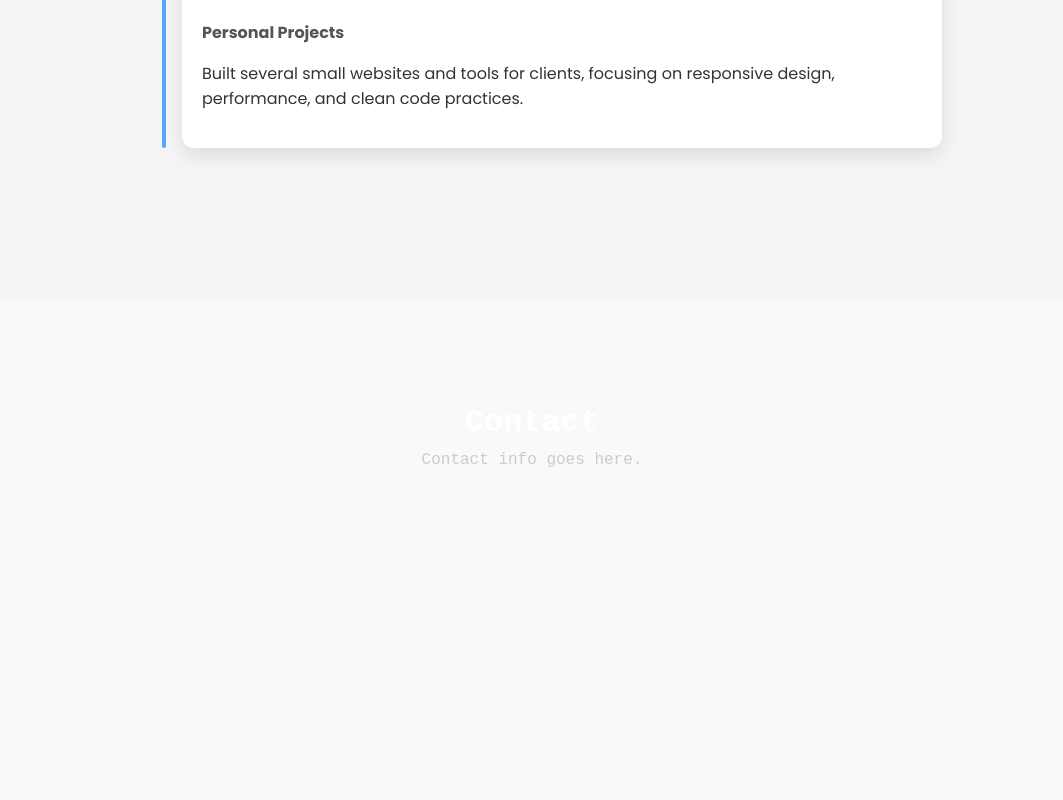
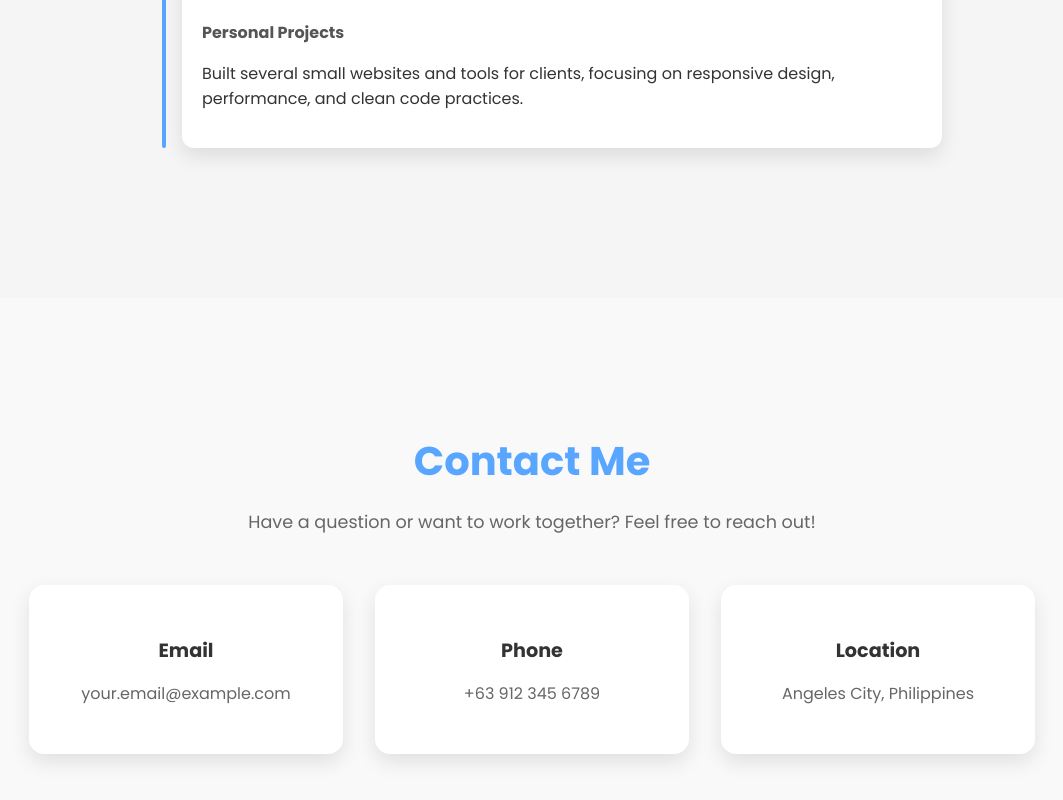
Before and after one commit to Freiderich/Portfolio, a React (Vite) app: page / in a window 1280 px wide. Shown: the part 5854-6654 px from the top of the page, without its empty margins (108-1171 px from the left). Before the commit the page ends 6403 px from the top, so only its background shows below. Built offline with nearby package versions, Linux system fonts and the light colour scheme.

Commit message:
added contact

```diff
--- /dev/null
+++ b/src/components/Contact.jsx
@@ -0,0 +1,35 @@
+import React from "react";
+import "../styles/Contact.css";
+
+function Contact() {
+  return (
+    <section id="contact" className="contact-section">
+      <h2>Contact Me</h2>
+      <p className="intro">
+        Have a question or want to work together? Feel free to reach out!
+      </p>
+
+      <div className="contact-container">
+        <div className="contact-card">
+          <i className="fas fa-envelope"></i>
+          <h3>Email</h3>
+          <p>your.email@example.com</p>
+        </div>
+
+        <div className="contact-card">
+          <i className="fas fa-phone"></i>
+          <h3>Phone</h3>
+          <p>+63 912 345 6789</p>
+        </div>
+
+        <div className="contact-card">
+          <i className="fas fa-map-marker-alt"></i>
+          <h3>Location</h3>
+          <p>Angeles City, Philippines</p>
+        </div>
+      </div>
+    </section>
+  );
+}
+
+export default Contact;
--- a/src/components/Sections.jsx
+++ b/src/components/Sections.jsx
@@ -5,7 +5,9 @@ import About from "./About";
 import Skills from "./Skills";
 import Projects from "./Projects";
 import Experience from "./Experience";
+import Contact from "./Contact";
 import "../styles/Sections.css";
+
 
 function Sections() {
   return (
@@ -22,10 +24,7 @@ function Sections() {
 
       <Experience />
 
-      <section id="contact" className="section">
-        <h2>Contact</h2>
-        <p>Contact info goes here.</p>
-      </section>
+      <Contact />
     </main>
   );
 }
--- /dev/null
+++ b/src/styles/Contact.css
@@ -0,0 +1,67 @@
+.contact-section {
+  padding: 100px 10%;
+  background: #f9f9f9;
+  text-align: center;
+}
+
+.contact-section h2 {
+  font-size: 2.5rem;
+  color: #58a6ff;
+  margin-bottom: 15px;
+}
+
+.contact-section .intro {
+  font-size: 1.1rem;
+  color: #666;
+  margin-bottom: 50px;
+}
+
+.contact-container {
+  display: flex;
+  justify-content: center;
+  gap: 2rem;
+  flex-wrap: wrap;
+}
+
+.contact-card {
+  background: #ffffff;
+  padding: 2rem;
+  border-radius: 15px;
+  width: 250px;
+  box-shadow: 0 8px 20px rgba(0, 0, 0, 0.1);
+  transition: transform 0.3s ease, box-shadow 0.3s ease;
+}
+
+.contact-card:hover {
+  transform: translateY(-5px);
+  box-shadow: 0 10px 25px rgba(88, 166, 255, 0.3);
+}
+
+.contact-card i {
+  font-size: 2rem;
+  color: #58a6ff;
+  margin-bottom: 10px;
+}
+
+.contact-card h3 {
+  font-size: 1.2rem;
+  margin-bottom: 5px;
+  color: #333;
+}
+
+.contact-card p {
+  font-size: 1rem;
+  color: #666;
+}
+
+/* Responsive */
+@media (max-width: 768px) {
+  .contact-container {
+    flex-direction: column;
+    align-items: center;
+  }
+
+  .contact-card {
+    width: 80%;
+  }
+}
```
